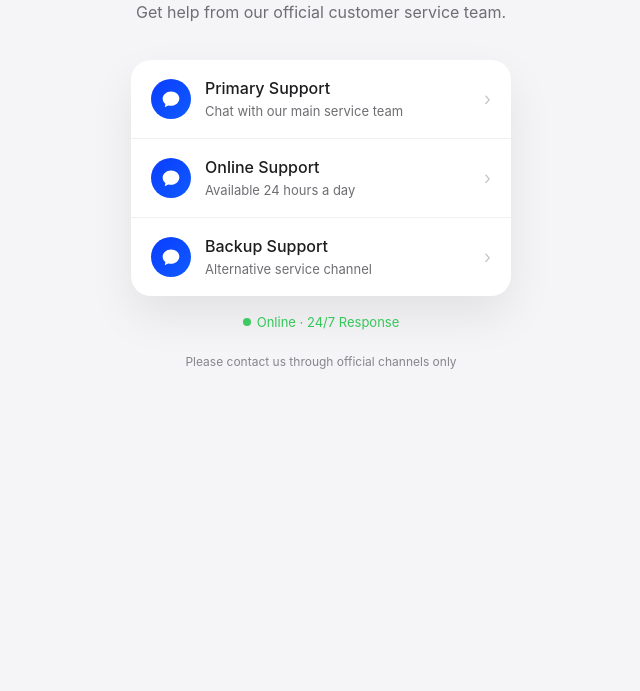
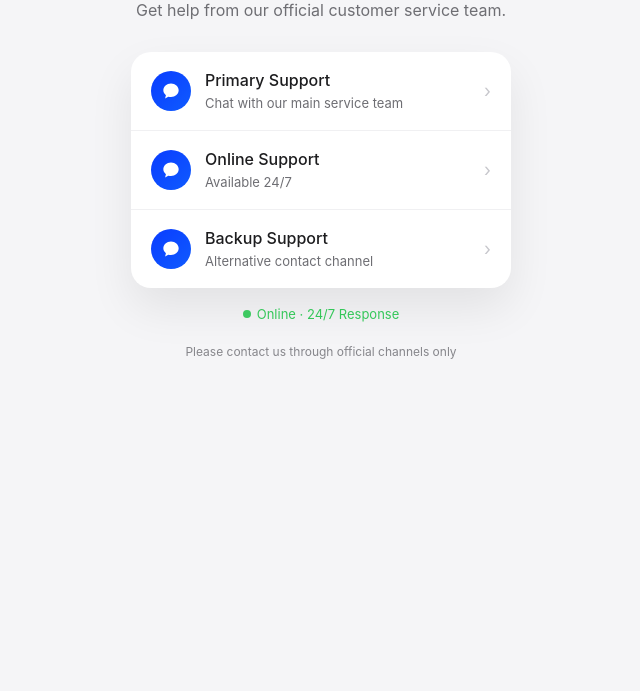
Before and after one commit to sz18197848-hue/-1, a plain HTML site: page index.html in a window 1280 px wide. Shown: the part 109-800 px from the top of the page, without its empty margins (319-959 px from the left). Drawn offline with Linux system fonts and the light colour scheme.

Commit message:
Update index.html

```diff
--- a/index.html
+++ b/index.html
@@ -3,12 +3,10 @@
 <head>
   <meta charset="UTF-8" />
   <meta name="viewport" content="width=device-width, initial-scale=1.0" />
-  <title>Apple-Style Support</title>
+  <title>Support</title>
 
   <style>
-    * {
-      box-sizing: border-box;
-    }
+    * { box-sizing: border-box; }
 
     body {
       margin: 0;
@@ -23,10 +21,9 @@
       padding: 40px 20px 32px;
     }
 
-    /* ===== Hero ===== */
     .hero {
       text-align: center;
-      margin-bottom: 36px;
+      margin-bottom: 32px;
     }
 
     .hero h1 {
@@ -39,18 +36,16 @@
     .hero p {
       font-size: 16px;
       color: #6e6e73;
-      line-height: 1.5;
     }
 
-    /* ===== Card Group ===== */
-    .card-group {
+    .card {
       background: #ffffff;
       border-radius: 20px;
       box-shadow: 0 20px 45px rgba(0, 0, 0, 0.08);
       overflow: hidden;
     }
 
-    .support-item {
+    .item {
       display: flex;
       align-items: center;
       gap: 14px;
@@ -61,15 +56,16 @@
       transition: background 0.15s ease;
     }
 
-    .support-item:last-child {
+    .item:hover {
+      background: #f5f5f7;
+    }
+
+    .item:last-child {
       border-bottom: none;
     }
 
-    .support-item:hover {
-      background: #f5f5f7;
-    }
-
-    .icon-wrap {
+    /* 🔵 深蓝 Apple 风聊天图标容器 */
+    .icon {
       width: 40px;
       height: 40px;
       border-radius: 50%;
@@ -80,7 +76,7 @@
       flex-shrink: 0;
     }
 
-    .icon-wrap svg {
+    .icon svg {
       width: 20px;
       height: 20px;
       fill: #ffffff;
@@ -107,7 +103,6 @@
       color: #c7c7cc;
     }
 
-    /* ===== Status ===== */
     .status {
       display: flex;
       align-items: center;
@@ -127,17 +122,16 @@
     }
 
     @keyframes pulse {
-      0% { opacity: 0.3; }
+      0% { opacity: .3; }
       50% { opacity: 1; }
-      100% { opacity: 0.3; }
+      100% { opacity: .3; }
     }
 
-    /* ===== Footer ===== */
     .footer {
       text-align: center;
       font-size: 12px;
       color: #86868b;
-      margin-top: 24px;
+      margin-top: 22px;
     }
   </style>
 </head>
@@ -145,21 +139,19 @@
 <body>
   <div class="page">
 
-    <!-- Hero -->
     <div class="hero">
       <h1>Support</h1>
-      <p>
-        Get help from our official customer service team.
-      </p >
+      <p>Get help from our official customer service team.</p >
     </div>
 
-    <!-- Support Cards -->
-    <div class="card-group">
+    <div class="card">
 
-      <a class="support-item" href="https://t.me/JCWL668" target="_blank">
-        <div class="icon-wrap">
+      <!-- Apple 风聊天入口 -->
+      <a class="item" href="https://t.me/JCWL668" target="_blank">
+        <div class="icon">
+          <!-- 🍎 Apple-style Chat Icon -->
           <svg viewBox="0 0 24 24">
-            <path d="M12 3C6.48 3 2 6.94 2 11.8c0 2.52 1.28 4.77 3.34 6.32L4.5 22l4.11-2.28c1.08.3 2.22.46 3.39.46 5.52 0 10-3.94 10-8.8S17.52 3 12 3z"/>
+            <path d="M12 3C6.9 3 2.8 6.6 2.8 11.2c0 2.3 1.2 4.4 3.1 5.8L4.9 21l3.9-2.1c1 .3 2.1.4 3.2.4 5.1 0 9.2-3.6 9.2-8.1S17.1 3 12 3z"/>
           </svg>
         </div>
         <div class="text">
@@ -169,41 +161,39 @@
         <div class="arrow">›</div>
       </a >
 
-      <a class="support-item" href="https://t.me/JCWL668" target="_blank">
-        <div class="icon-wrap">
+      <a class="item" href="https://t.me/JCWL668" target="_blank">
+        <div class="icon">
           <svg viewBox="0 0 24 24">
-            <path d="M12 3C6.48 3 2 6.94 2 11.8c0 2.52 1.28 4.77 3.34 6.32L4.5 22l4.11-2.28c1.08.3 2.22.46 3.39.46 5.52 0 10-3.94 10-8.8S17.52 3 12 3z"/>
+            <path d="M12 3C6.9 3 2.8 6.6 2.8 11.2c0 2.3 1.2 4.4 3.1 5.8L4.9 21l3.9-2.1c1 .3 2.1.4 3.2.4 5.1 0 9.2-3.6 9.2-8.1S17.1 3 12 3z"/>
           </svg>
         </div>
         <div class="text">
           <strong>Online Support</strong>
-          <span>Available 24 hours a day</span>
+          <span>Available 24/7</span>
         </div>
         <div class="arrow">›</div>
       </a >
 
-      <a class="support-item" href="https://t.me/JCWL668" target="_blank">
-        <div class="icon-wrap">
+      <a class="item" href="https://t.me/JCWL668" target="_blank">
+        <div class="icon">
           <svg viewBox="0 0 24 24">
-            <path d="M12 3C6.48 3 2 6.94 2 11.8c0 2.52 1.28 4.77 3.34 6.32L4.5 22l4.11-2.28c1.08.3 2.22.46 3.39.46 5.52 0 10-3.94 10-8.8S17.52 3 12 3z"/>
+            <path d="M12 3C6.9 3 2.8 6.6 2.8 11.2c0 2.3 1.2 4.4 3.1 5.8L4.9 21l3.9-2.1c1 .3 2.1.4 3.2.4 5.1 0 9.2-3.6 9.2-8.1S17.1 3 12 3z"/>
           </svg>
         </div>
         <div class="text">
           <strong>Backup Support</strong>
-          <span>Alternative service channel</span>
+          <span>Alternative contact channel</span>
         </div>
         <div class="arrow">›</div>
       </a >
 
     </div>
 
-    <!-- Status -->
     <div class="status">
       <div class="dot"></div>
       Online · 24/7 Response
     </div>
 
-    <!-- Footer -->
     <div class="footer">
       Please contact us through official channels only
     </div>
```
